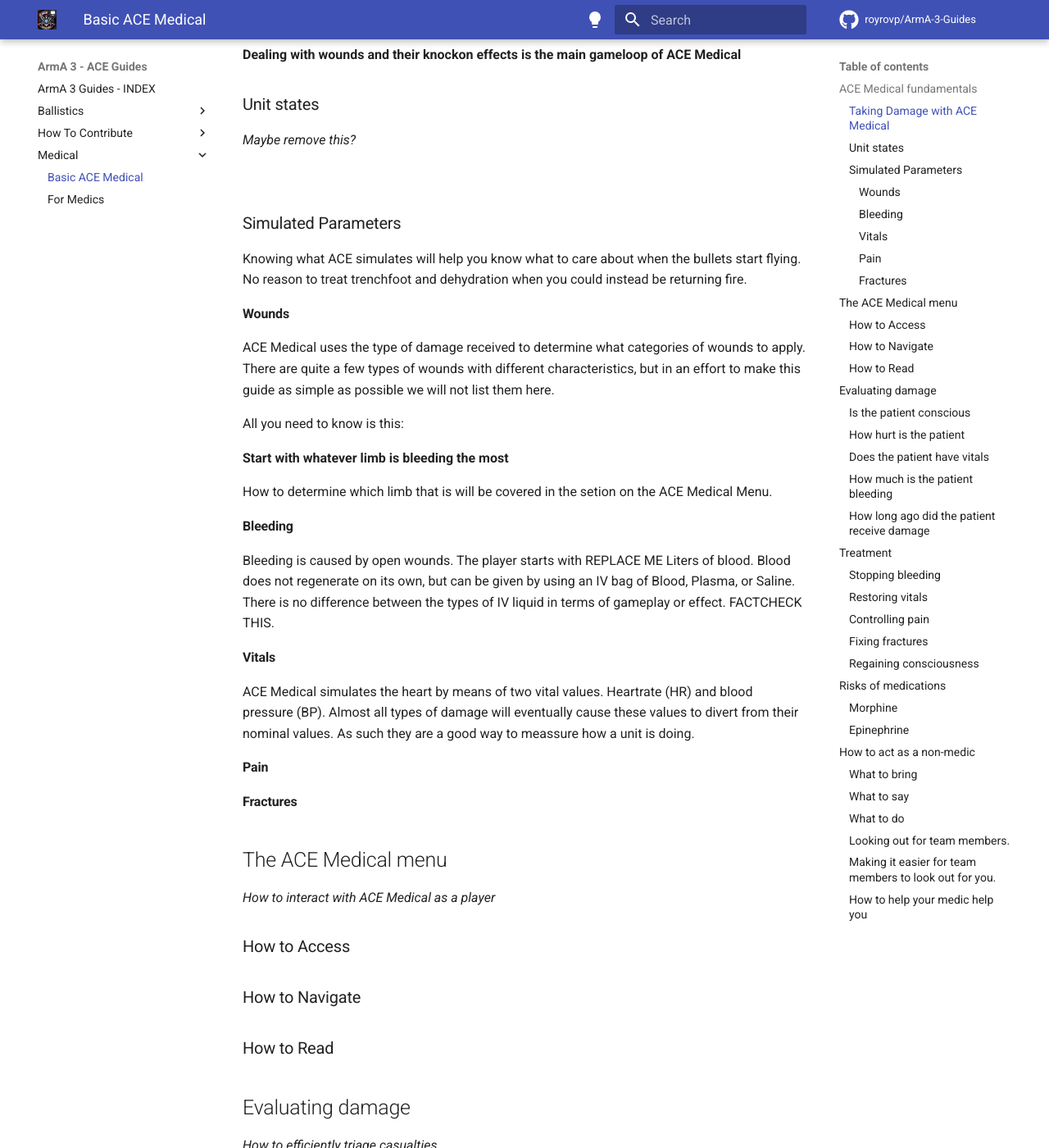
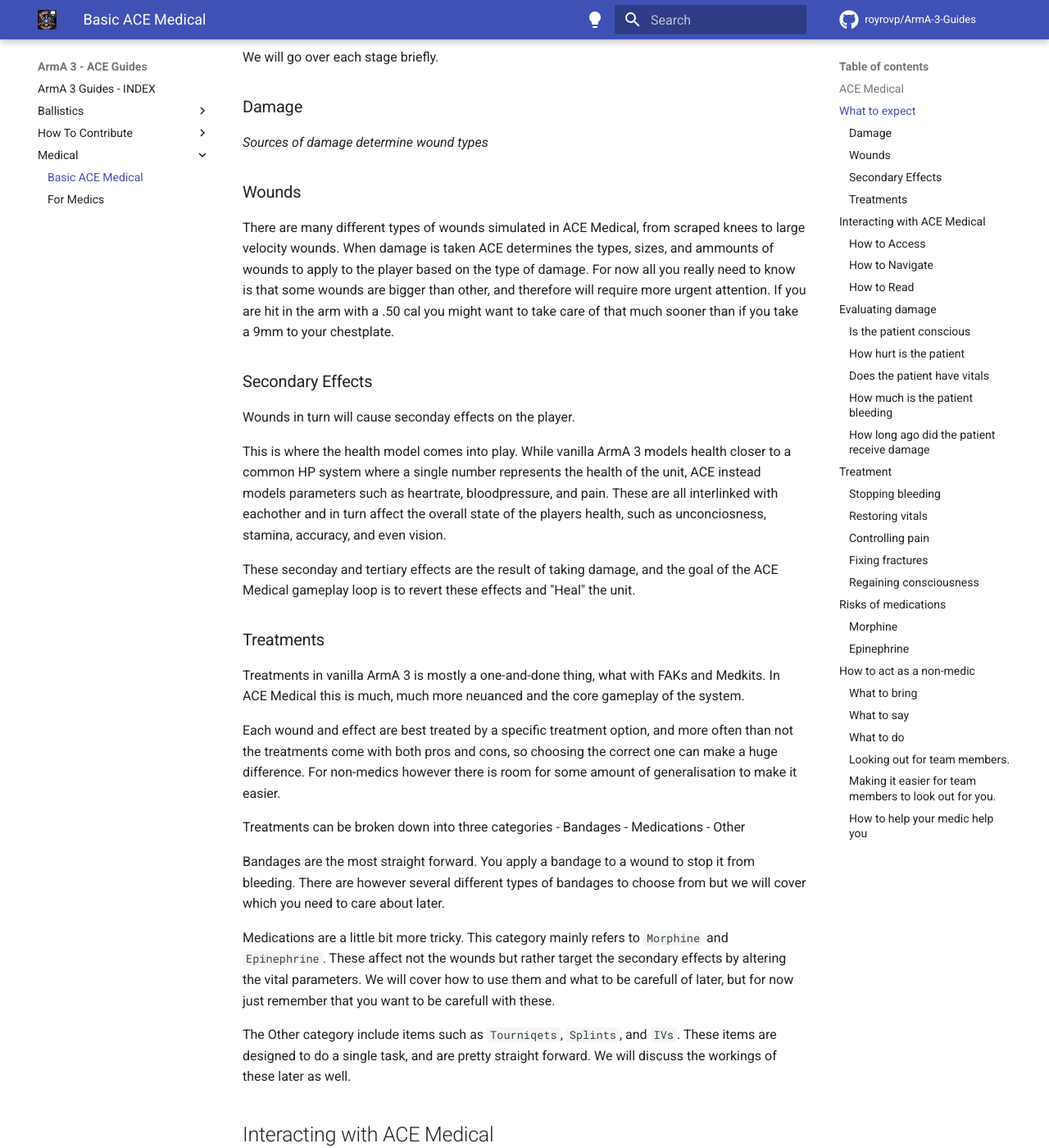
Before and after one commit to royrovp/ArmA-3-Guides, an MkDocs documentation site: the page built from docs/Medical/Basic_Medical.md, in a window 1280 px wide and 1400 px high, scrolled down 717 px. Shown: the whole window at 82% size. Built offline with MkDocs 1.6.1 and Material for MkDocs 9.7.7, drawn with Linux system fonts in a browser that asks for light colours; comment, search, counter and statistics services are not loaded; some of the changed text lies outside the part shown.

Commit message:
Big redesign of the first part

```diff
--- a/docs/Medical/Basic_Medical.md
+++ b/docs/Medical/Basic_Medical.md
@@ -1,48 +1,55 @@
 # Basic ACE Medical
 This guide is aimed primarily towards players who have not used ACE Medical previously, but also covers more general topics that helps anyone become a more effective part of the squad.
 
-## ACE Medical fundamentals
+## ACE Medical
 
-ACE Medical is part of the ACE mod, which aims to increase the realism of ArmA 3 Gameplay. ACE Medical therefore extends the vanilla ArmA 3 health model and adds several additional factors, such as different types of wounds, bleeding, heart rate, blood pressure, and so on. On top of this there are also an extended arsenal of treatments available to the player, and knowing which one to choose in what circumstances is part of the fun.
+ACE Medical is part of the ACE mod, which aims to increase the realism of ArmA 3 Gameplay.
+
+ACE Medical extends the vanilla ArmA 3 health model and adds several additional factors, such as different types of wounds, bleeding, heart rate, blood pressure, and so on. On top of this there are also an extended arsenal of treatments available to the player, and knowing which one to choose in what circumstances is part of the fun.
 
 Lets begin.
 
-### Taking Damage with ACE Medical
-  In vanilla ArmA 3, damage dealt to a unit is treated mostly as a simple decrease to that units HP. On top of this there may be other effects such as broken limbs and decreased accuracy.
+## What to expect
+  ACE Medical is quite advance, and may be a little bit overwhelming at first, but it really comes down to a rather simple gameloop.
 
-  ACE Medical adds an intermediat stage with the simulations of wounds.
+  `Damage -> Wounds -> Secondary Effects -> Treatment`
 
-  With ACE Medical, damage will cause the unit to suffer wounds of different types depending on the types of damage. The wounds can in turn have different effects such as bleeding and pain, which affect the players accuracy, vision, stamina, and so on.
+  Compared to vanilla ArmA 3 only the `wounds` are really new, however its worth noting that all other parts have been heavily extended as well.
 
-  **Dealing with wounds and their knockon effects is the main gameloop of ACE Medical**
-
-### Unit states
-_Maybe remove this?_
-
-<br>
-
-### Simulated Parameters
-Knowing what ACE simulates will help you know what to care about when the bullets start flying. No reason to treat trenchfoot and dehydration when you could instead be returning fire.
-
-#### Wounds
-  ACE Medical uses the type of damage received to determine what categories of wounds to apply. There are quite a few types of wounds with different characteristics, but in an effort to make this guide as simple as possible we will not list them here.
-
-  All you need to know is this:
-
-  **Start with whatever limb is bleeding the most**
-
-  How to determine which limb that is will be covered in the setion on the ACE Medical Menu.
+  We will go over each stage briefly.
 
 
-#### Bleeding
-  Bleeding is caused by open wounds. The player starts with REPLACE ME Liters of blood. Blood does not regenerate on its own, but can be given by using an IV bag of Blood, Plasma, or Saline. There is no difference between the types of IV liquid in terms of gameplay or effect. FACTCHECK THIS.
+### Damage
+  _Sources of damage determine wound types_
 
-#### Vitals
-  ACE Medical simulates the heart by means of two vital values. Heartrate (HR) and blood pressure (BP). Almost all types of damage will eventually cause these values to divert from their nominal values. As such they are a good way to meassure how a unit is doing.
-#### Pain
-#### Fractures
+### Wounds
+  There are many different types of wounds simulated in ACE Medical, from scraped knees to large velocity wounds. When damage is taken ACE determines the types, sizes, and ammounts of wounds to apply to the player based on the type of damage. For now all you really need to know is that some wounds are bigger than other, and therefore will require more urgent attention. If you are hit in the arm with a .50 cal you might want to take care of that much sooner than if you take a 9mm to your chestplate.
 
-## The ACE Medical menu
+### Secondary Effects
+  Wounds in turn will cause seconday effects on the player.
+
+  This is where the health model comes into play. While vanilla ArmA 3 models health closer to a common HP system where a single number represents the health of the unit, ACE instead models parameters such as heartrate, bloodpressure, and pain. These are all interlinked with eachother and in turn affect the overall state of the players health, such as unconciosness, stamina, accuracy, and even vision.
+
+  These seconday and tertiary effects are the result of taking damage, and the goal of the ACE Medical gameplay loop is to revert these effects and "Heal" the unit.
+
+### Treatments
+  Treatments in vanilla ArmA 3 is mostly a one-and-done thing, what with FAKs and Medkits. In ACE Medical this is much, much more neuanced and the core gameplay of the system.
+
+  Each wound and effect are best treated by a specific treatment option, and more often than not the treatments come with both pros and cons, so choosing the correct one can make a huge difference. For non-medics however there is room for some amount of generalisation to make it easier.
+
+  Treatments can be broken down into three categories
+  - Bandages
+  - Medications
+  - Other
+
+  Bandages are the most straight forward. You apply a bandage to a wound to stop it from bleeding. There are however several different types of bandages to choose from but we will cover which you need to care about later.
+
+  Medications are a little bit more tricky. This category mainly refers to `Morphine` and `Epinephrine`. These affect not the wounds but rather target the secondary effects by altering the vital parameters. We will cover how to use them and what to be carefull of later, but for now just remember that you want to be carefull with these.
+
+  The Other category include items such as `Tourniqets`, `Splints`, and `IVs`. These items are designed to do a single task, and are pretty straight forward. We will discuss the workings of these later as well.
+
+
+## Interacting with ACE Medical
 _How to interact with ACE Medical as a player_
 ### How to Access
 ### How to Navigate
```
